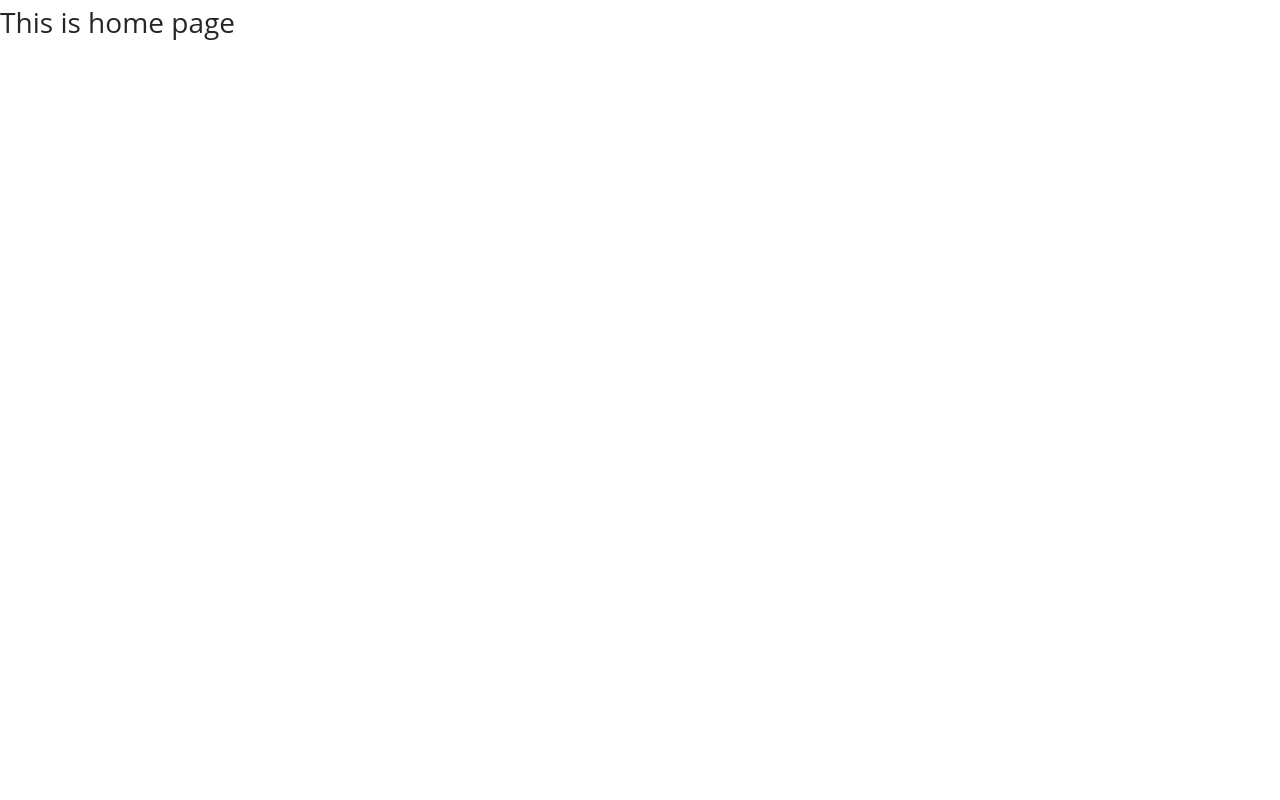
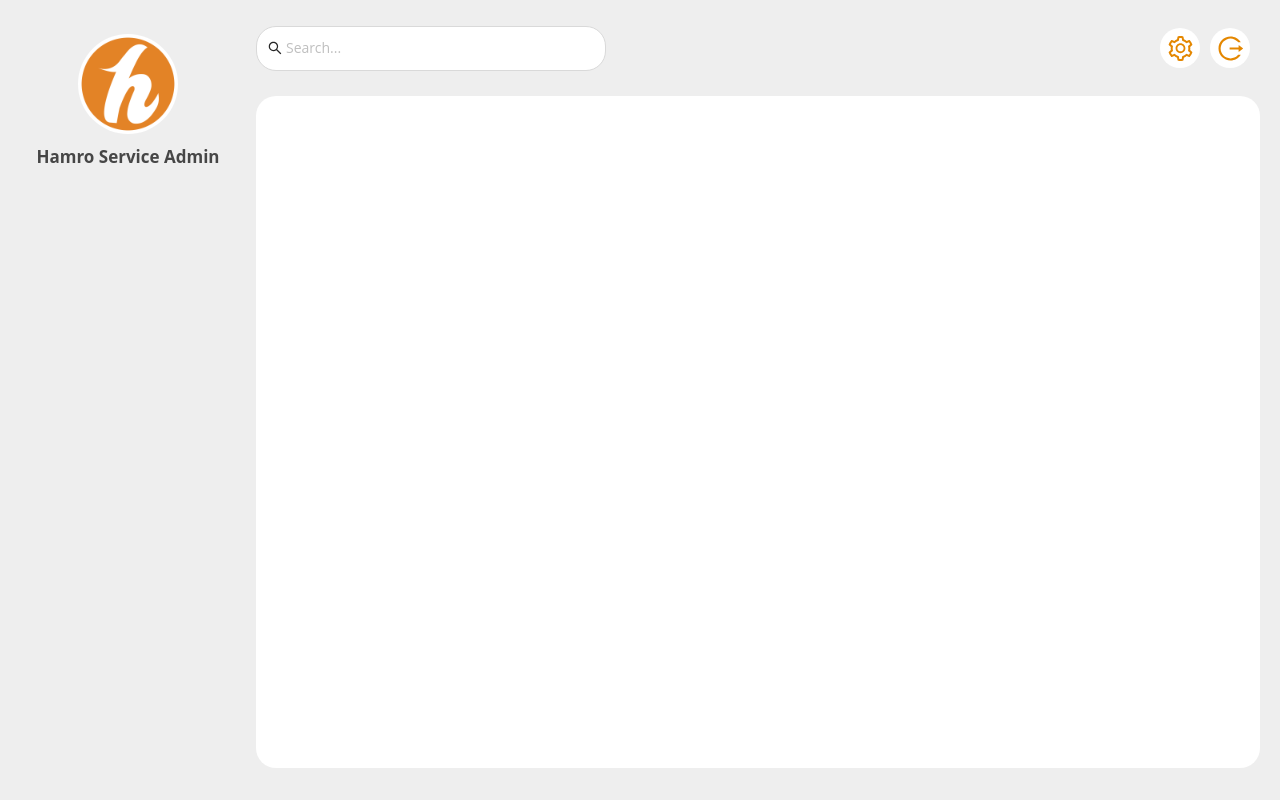
Before and after one commit to DemonKING073/hamro-service, a React (Create React App) app: page / in a window 1280 px wide. Built offline with nearby package versions, Linux system fonts and the light colour scheme.

Commit message:
home page layout added

```diff
--- a/src/Global.ts
+++ b/src/Global.ts
@@ -1,6 +1,11 @@
 import { createGlobalStyle } from 'styled-components'
 
 export const GlobalStyles =  createGlobalStyle`
+    :root{
+        --primary: #E48700;
+        --secondary: #EEC180;
+        --main: #EEEEEE;
+    }
     *{
         margin: 0;
         padding: 0;
--- a/src/components/Logo.tsx
+++ b/src/components/Logo.tsx
@@ -7,11 +7,15 @@ const LogoContainer = styled.div`
     display: flex;
     justify-content: center;
     margin-top: 14px;
+    height: 100px;
+    width: 100%;
 `
 
 const SLogo = styled(Image)`
     height: 100px;
     width: 100px;
+    background: white;
+    border-radius: 50%;
 `
 
 export const Logo = () => {
--- /dev/null
+++ b/src/components/MainTemplate.tsx
@@ -0,0 +1,75 @@
+import { Input } from "antd";
+import React, { FC } from "react";
+import styled from "styled-components";
+import { Sidebar } from "./Sidebar";
+import { SearchOutlined, SettingOutlined, LogoutOutlined } from '@ant-design/icons'
+
+const Container = styled.div`
+    display: flex;
+    flex: 1;
+    flex-grow: 1,
+    height: 100vh;
+    background-color: var(--main)
+`
+const SubContainer = styled.div`
+    flex: 80%;
+    flexDirection: column;
+    height: 100vh;
+`
+const TopPanel = styled.div`
+    height: 12%;
+    display: flex;
+    align-items: center;
+    justify-content: space-between;
+`
+const RouteContents = styled.div`
+    background-color: white;
+    height: 84%;
+    margin-right: 20px;
+    border-radius: 20px;
+`
+const SearchBox = styled.div`
+    width: 350px;
+`
+const IconOutline = styled.div`
+    height: 40px;
+    width: 40px;
+    background-color: white;
+    border-radius: 50%;
+    display: flex;
+    align-items: center;
+    justify-content: center;
+    margin-right: 10px;
+    &:last-child {
+        margin-right: 30px;
+    }
+`
+const IconBox = styled.div`
+    display: flex;
+`
+
+const MainTemplate:FC<any> = ({children}) => {
+    return(
+        <Container>
+            <Sidebar />
+            <SubContainer>
+                <TopPanel>
+                    <SearchBox>
+                        <Input prefix={<SearchOutlined/>} style={{borderRadius:20,height:45}} placeholder='Search...' />
+                    </SearchBox>
+                    <IconBox>
+                        <IconOutline>
+                            <SettingOutlined style={{color: `var(--primary)`,fontSize: 25}} />
+                        </IconOutline>
+                        <IconOutline>
+                            <LogoutOutlined style={{color:`var(--primary)`,fontSize: 25}} />
+                        </IconOutline>
+                    </IconBox>
+                </TopPanel>
+                <RouteContents> {children} </RouteContents>
+            </SubContainer>
+        </Container>
+    )
+}
+
+export default MainTemplate
--- /dev/null
+++ b/src/components/Sidebar.tsx
@@ -0,0 +1,53 @@
+import React from "react";
+import styled from "styled-components";
+import { Logo } from "./Logo";
+import { Image } from "antd";
+import Avatar from '../assets/user.png'
+
+const Title = styled.h1`
+    text-align: center;
+    font-weight: bold;
+    font-size: 17px;
+    color: #464646;
+    margin-top: 10px;
+`
+const SubTitle = styled.h4`
+    text-align: center;
+    font-weight: lighter;
+    color: red;
+`
+
+const Container = styled.div`
+    background-color: var(--main);
+    display: flex;
+    flex: 20%;
+    height: 100vh;
+    flex-direction: column;
+    padding-top: 20px;
+`
+const ProfileContainer = styled.div`
+    display: flex;
+    align-items: center;
+    justify-content: center;
+    margin-top: 20px;
+`
+const UserImage = styled(Image)`
+    height: 60px;
+    width: 60px;
+`
+
+export const Sidebar = () => {
+    return(
+        <Container>
+            <div>
+                <Logo />
+                {/* <ProfileContainer>
+                <UserImage alt='user' src={Avatar} />
+                </ProfileContainer> */}
+                <Title>Hamro Service Admin</Title>
+                {/* <SubTitle>Hamro Service Admin</SubTitle> */}
+            </div>
+
+        </Container>
+    )
+}
--- a/src/screens/Home.tsx
+++ b/src/screens/Home.tsx
@@ -1,10 +1,10 @@
 import React from "react"
+import MainTemplate from "../components/MainTemplate"
 
 const Home = () => {
     return(
-        <div>
-            <h1>This is home page</h1>
-        </div>
+        <MainTemplate>
+        </MainTemplate>
     )
 }
 
--- a/src/screens/Login.tsx
+++ b/src/screens/Login.tsx
@@ -5,7 +5,7 @@ import { LockOutlined, UserOutlined } from '@ant-design/icons'
 import { Logo } from "../components/Logo"
 
 const Container = styled.div`
-    background-color: #EEC180;
+    background-color: var(--secondary);
     height: 100vh;
 `
 const  FormContainer = styled.div`
@@ -67,10 +67,13 @@ const Login = () => {
                             },
                           ]}
                     >
-                        <Input.Password prefix={<LockOutlined />} placeholder='Enter your password'  />
+                        <Input.Password
+                            prefix={<LockOutlined />}
+                            placeholder='Enter your password'
+                        />
                     </Form.Item>
                     <Form.Item>
-                        <FormButton onClick={()=>alert('fuck you')} size='large' type='primary'>Login</FormButton>
+                        <FormButton size='large' type='primary'>Login</FormButton>
                     </Form.Item>
                 </Form>
             </FormContainer>
```
Also changed, not shown: src/assets/logo.png, src/assets/user.png (added).
